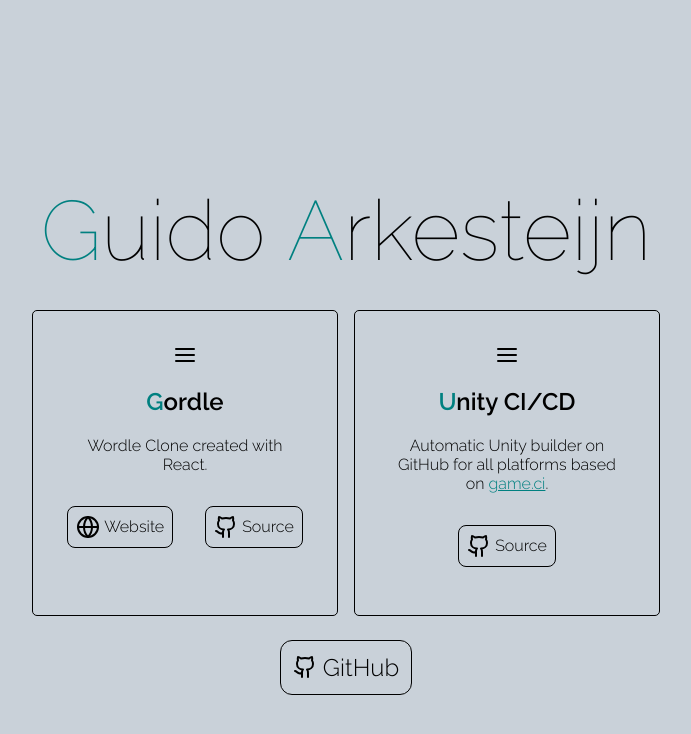
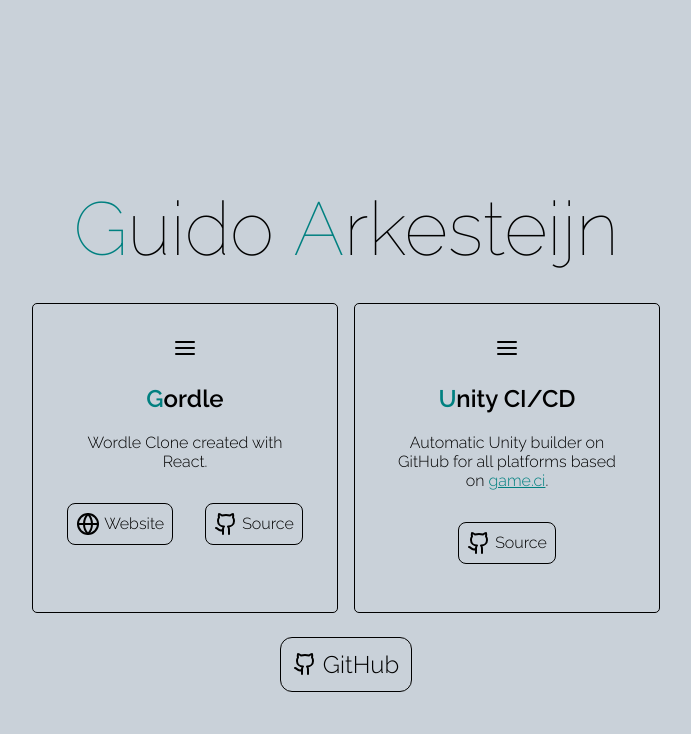
Before and after one commit to guidoarkesteijn/guidoarkesteijn.github.io, a Jekyll site: the page built from README.md, in a window 1280 px wide. Shown: the top 734 px of the page, without its empty margins (294-985 px from the left). Built offline with Jekyll 4.4.1, drawn with Linux system fonts in a browser that asks for light colours; our own code applies the rules of GitHub Pages for plain Markdown files.

Commit message:
Make website responive and mobile

```diff
--- a/_layouts/default.html
+++ b/_layouts/default.html
@@ -1,4 +1,9 @@
-<title>Guido Arkesteijn - Portfolio</title>
+<!DOCTYPE html>
+<html lang="en">
+<head>
+    <meta charset="UTF-8">
+    <meta name="viewport" content="width=device-width, initial-scale=1">
+    <title>Guido Arkesteijn - Portfolio</title>
     <!-- Meta -->
     <link rel="icon" type="image/svg+xml" href="/docs/assets/images/favicon.svg">
     <link rel="icon" type="image/png" href="/docs/assets/images/favicon.png">
@@ -46,6 +51,12 @@
             text-align: center;
         }
 
+        @media only screen and (max-width: 750px) {
+            .flex-center {
+                justify-content: flex-start;
+            }
+        }
+
         .position-ref {
             position: relative;
         }
@@ -58,7 +69,7 @@
 
         .title {
             font-weight: 100;
-            font-size: 84px;
+            font-size: 75px;
         }
 
         .subtitle {
@@ -192,3 +197,4 @@
         </div>
     </div>
 </body>
+</html>
```
Also changed, not shown: other parts of _layouts/default.html (+0 -6 lines).
